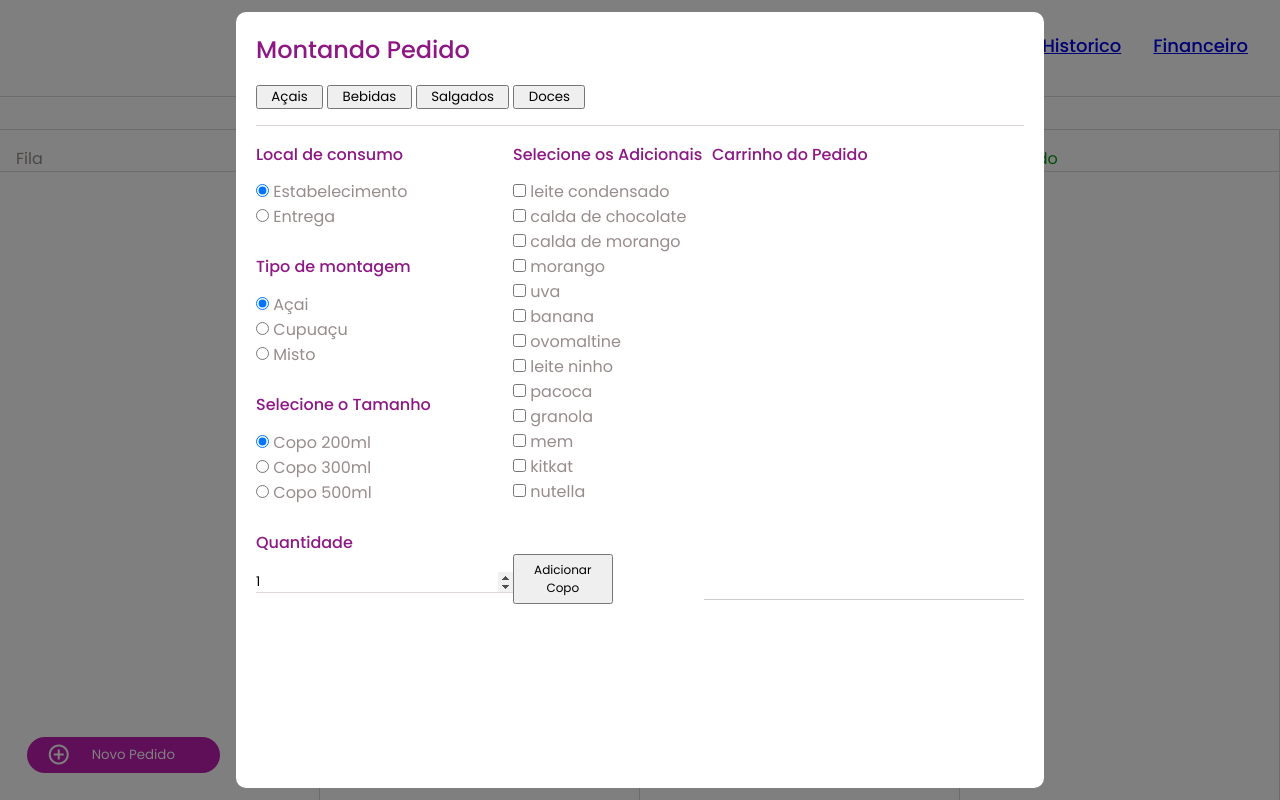
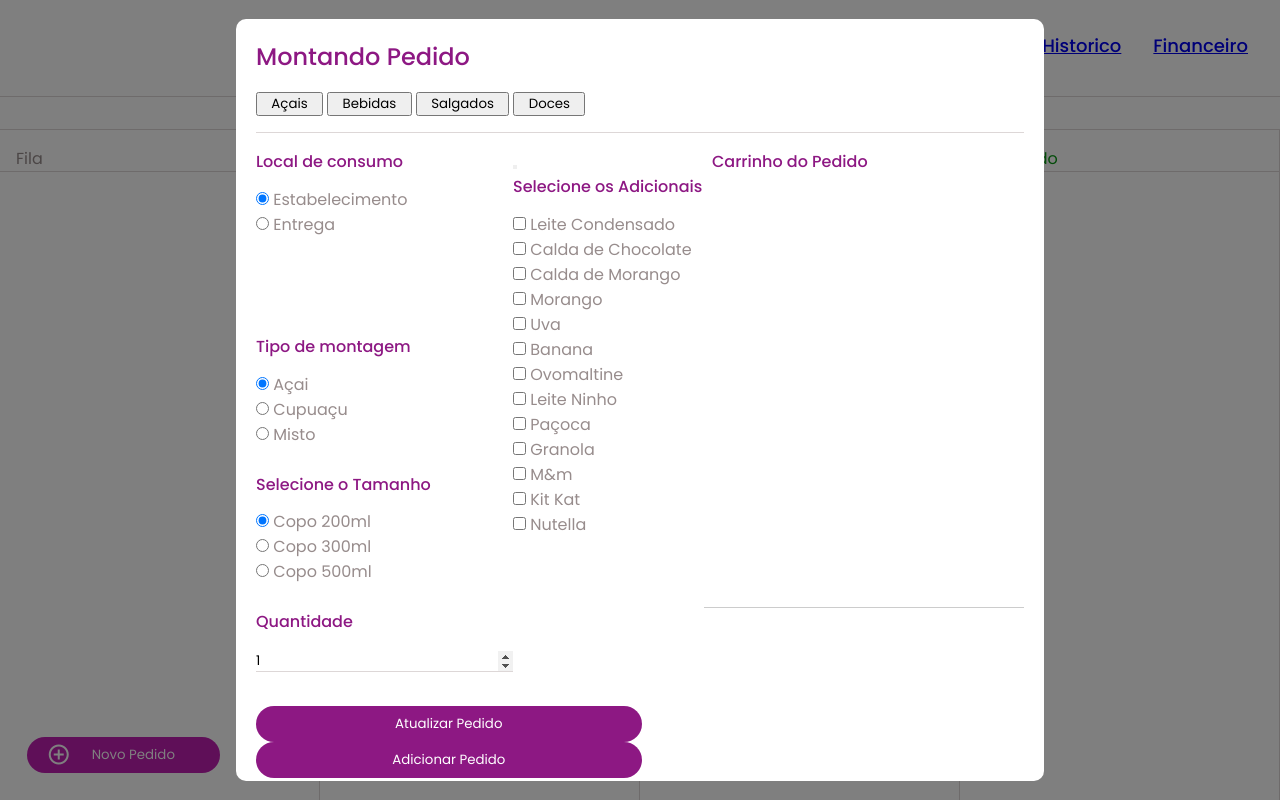
Before and after one commit to UzielMoreira2000/appLoja, a plain HTML site: page AppLoja.html in a window 1280 px wide. Both pictures are taken after a click on the button "Novo Pedido". Shown: the top 800 px of the page. Drawn offline with nearby package versions, Linux system fonts and the light colour scheme.

Commit message:
categorias e produtos
definindo categorias e produtos

```diff
--- a/AppLoja.html
+++ b/AppLoja.html
@@ -246,37 +246,18 @@
                         </div><!-- col-a -->
 
                         <div class="col-b">
+                            <button id="addItem"></button>
                             <p>Selecione os Adicionais </p>
                             <div class="printListaAdcs"></div>
                             <div class="acaiB" >
-                                <br>
-                                <br>
-                                <button id="btnAddCopo" onclick="addCopo()">
-                                    Adicionar Copo
-                                </button>
-                                <button id="btnAddCopoInEdit" onclick="addCopoInEdit()">
+                                <!-- <button id="btnAddCopoInEdit" onclick="addCopoInEdit()">
                                     *Adicionar Copo
                                 </button>
                                 <button id="btnEditCopo" onclick="btnEditCopo()">
                                     Atualizar Copo
-                                </button>
+                                </button> -->
                             </div><!-- acai -->
                             <br>
-                            <button id="btnAddBebidas"
-                            onclick="addItem('bebida')">
-                                Adicionar Bebidas
-                            </button>
-                            <br>
-                            <button id="btnAddSalgados"
-                            onclick="addItem('salgado')">
-                                Adicionar Salgados
-                            </button>
-                           <br>
-                            <button id="btnAddDoces"
-                            onclick="addItem('doce')">
-                                Adicionar Doces
-                            </button>
-
                         </div><!--col-b -->
 
                         <div class="col-c">
--- a/scripts/criarPedido/addItem.js
+++ b/scripts/criarPedido/addItem.js
@@ -10,7 +10,7 @@ const f_geraId = () => {
 }
 
 
-// (item) espera receber => bebida,salgado,doce
+// (item) espera receber => bebida,salgado,doce,copo
 function addItem(item){
     var qtdItem      = 0
     var valorPorItem = 0
--- a/scripts/printListaAdcs.js
+++ b/scripts/printListaAdcs.js
@@ -1,22 +1,86 @@
 
 
- const listaAdcs = [
-  {nome:'leite condensado'  ,valor: 1, premium: false},
-  {nome:'calda de chocolate',valor: 1, premium: false},
-  {nome:'calda de morango'  ,valor: 1, premium: false},
-  {nome:'morango'           ,valor: 1, premium: false},
-  {nome:'uva'               ,valor: 1, premium: false},
-  {nome:'banana'            ,valor: 1, premium: false},
-  {nome:'ovomaltine'        ,valor: 1, premium: false},
-  {nome:'leite ninho'       ,valor: 1, premium: false},
-  {nome:'pacoca'            ,valor: 1, premium: false},
-  {nome:'granola'           ,valor: 1, premium: false},
-  {nome:'mem'               ,valor: 3, premium: true },
-  {nome:'kitkat'            ,valor: 4, premium: true },
-  {nome:'nutella'           ,valor: 5, premium: true },
+ const PRODUTOS = [
+  {
+    id: 'leitecondensado',
+    nome:'Leite Condensado'  ,
+    valor: 1,
+    premium: false
+  },
+  {
+    id: 'caldadechocolate',
+    nome:'Calda de Chocolate',
+    valor: 1,
+    premium: false
+  },
+  {
+    id: 'caldademorango',
+    nome:'Calda de Morango'  ,
+    valor: 1,
+    premium: false
+  },
+  {
+    id: 'Morango',
+    nome:'Morango'           ,
+    valor: 1,
+    premium: false
+  },
+  {
+    id: 'uva',
+    nome:'Uva'               ,
+    valor: 1,
+    premium: false
+  },
+  {
+    id: 'banana',
+    nome:'Banana'            ,
+    valor: 1,
+    premium: false
+  },
+  {
+    id: 'ovomaltine',
+    nome:'Ovomaltine'        ,
+    valor: 1, premium: false
+  },
+  {
+    id: 'leite ninho',
+    nome:'Leite Ninho'       ,
+    valor: 1,
+    premium: false
+  },
+  {
+    id: 'pacoca',
+    nome:'Paçoca'            ,
+    valor: 1,
+    premium: false
+  },
+  {
+    id: 'granola',
+    nome:'Granola'           ,
+    valor: 1,
+    premium: false
+  },
+  {
+    id: 'mem',
+    nome:'M&m'               ,
+    valor: 3,
+    premium: true
+  },
+  {
+    id: 'kitkat',
+    nome:'Kit Kat'            ,
+    valor: 4,
+    premium: true
+  },
+  {
+    id: 'nutella',
+    nome:'Nutella'           ,
+    valor: 5,
+    premium: true
+  },
  ]
 
- localStorage.setItem("adicionaisAcai", JSON.stringify(listaAdcs))
+ localStorage.setItem("adicionaisAcai", JSON.stringify(PRODUTOS))
 
 
  function getAdcsLocalStorage(){
@@ -27,14 +91,11 @@
 
 function printListaAdcs(){
   const printListaAdcs = document.querySelector('.printListaAdcs')
-  listaAdcs.forEach(adc => {
-      var nome_Split = adc.nome.split(' ')
-      var nome_Split_Join =  nome_Split.join('')
-      var nome = nome_Split_Join
+  PRODUTOS.forEach(produto => {
     printListaAdcs.innerHTML += `
-      <input id="${nome}" name="${adc.nome}" type="checkbox" class="adcComum adc"
-        onclick="labelInputValue_Item('${nome}',${adc.valor})">
-      <label id="${nome}" for="">${adc.nome}</label>
+      <input id="${produto.id}" name="${produto.nome}" type="checkbox" class="adcComum adc"
+        onclick="labelInputValue_Item('${produto.id}',${produto.valor})">
+      <label id="${produto.id}" for="">${produto.nome}</label>
       <br>`
   })
 }
```
Also changed, not shown: scripts/DB_CATEGORIAS.js (added, +145 -0 lines), scripts/DB_PRODUTOS.js (added, +52 -0 lines), scripts/DB_OUTRAS.js (added).
